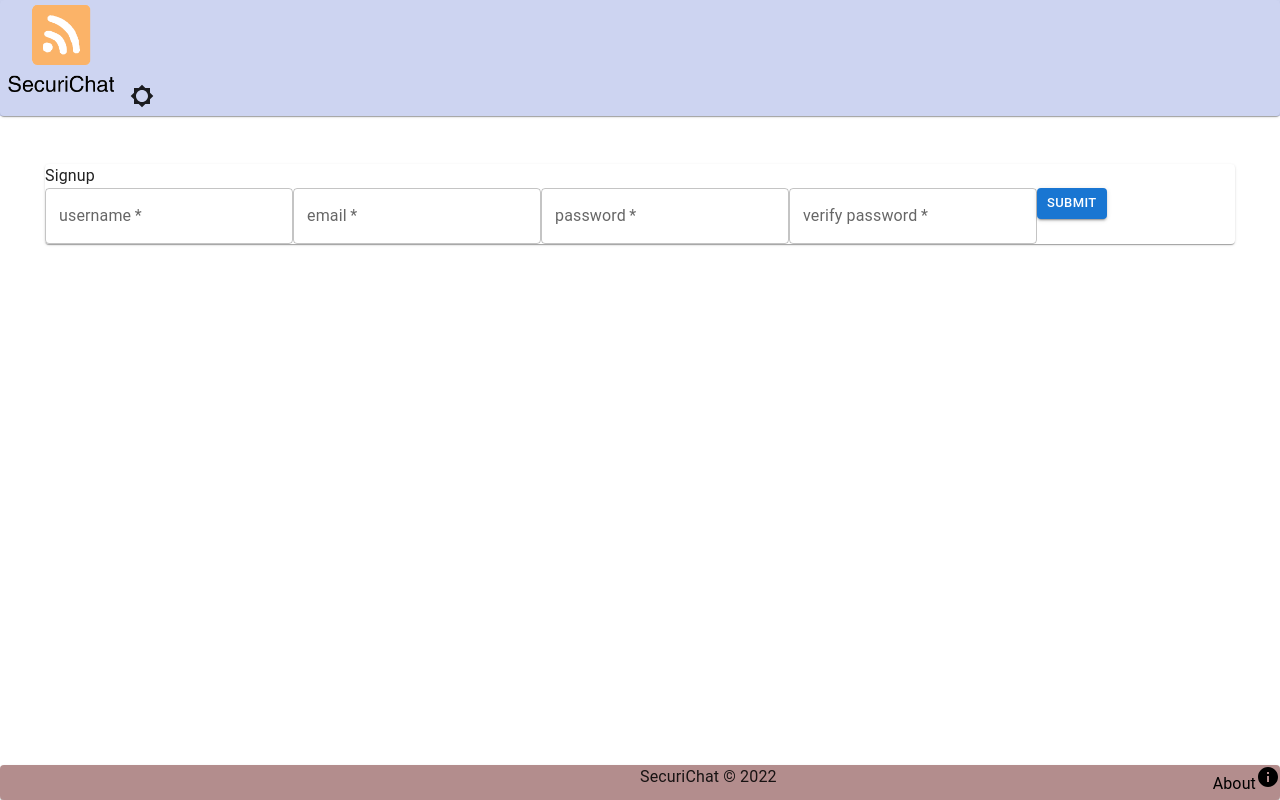
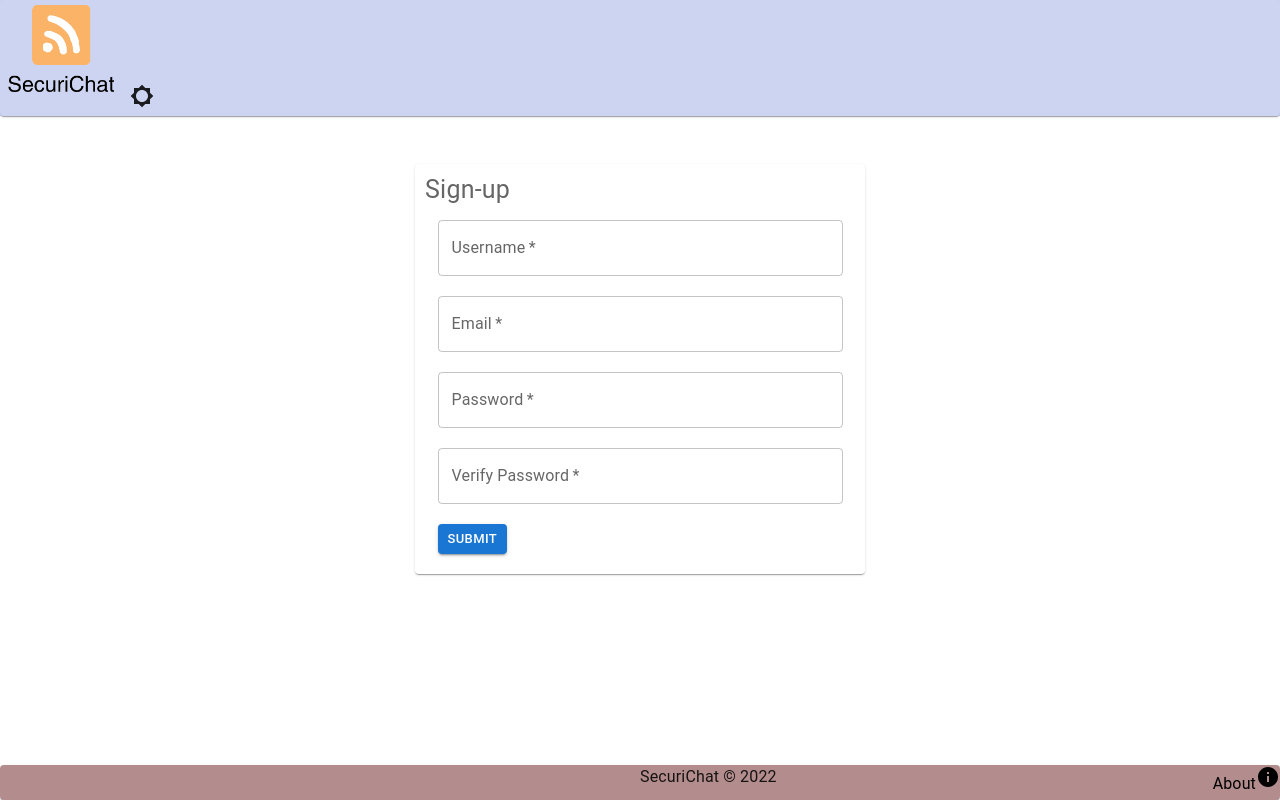
Before and after one commit to Secure-Chat/SecuriChat-Web-App, a React (Create React App) app: page /signup in a window 1280 px wide. Built offline with nearby package versions, Linux system fonts and the light colour scheme; no server answers.

Commit message:
completes positioning of login and sign up pages

```diff
--- a/src/components/login/Login.js
+++ b/src/components/login/Login.js
@@ -9,15 +9,8 @@ import { getUserData } from '../middleware/dataStore';
 // Styles
 import './Login.scss';
 import { Button, FormLabel, Paper, TextField, Typography } from '@mui/material';
-import { makeStyles } from '@mui/styles';
 
 // Components
-
-const useStyles = makeStyles({
-  btn: {
-    color: 'red',
-  },
-});
 
 const mapStateToProps = (state) => {
   return {
@@ -37,8 +30,6 @@ export default connect(
   mapStateToProps,
   mapDispatchToProps
 )(function Login(props) {
-  const classes = useStyles();
-
   // const socket = useContext(SocketContext);
   const REACT_APP_DATABASE_URL = process.env.REACT_APP_DATABASE_URL;
 
@@ -89,7 +80,7 @@ export default connect(
             <FormLabel id="label">Sign-In</FormLabel>
             <TextField required className="login-field" label="Username" name="username" />
             <TextField required className="login-field" label="Password" type="password" name="password" />
-            <Button id="submit" className={classes.btn} variant="contained" type="submit">
+            <Button id="submit" variant="contained" type="submit">
               Submit
             </Button>
           </form>
--- a/src/components/login/Login.scss
+++ b/src/components/login/Login.scss
@@ -3,6 +3,7 @@
   margin: auto;
 }
 
+form {
   #label {
     font-size: 25px;
     margin: 10px;
@@ -18,7 +19,7 @@
   #submit {
     margin: 20px 5% 10px 5%;
   }
-
+}
 .create-account-field {
   border-bottom: 0px;
   border-right: 0px;
--- a/src/components/signup/Signup.js
+++ b/src/components/signup/Signup.js
@@ -2,18 +2,17 @@
 import React, { useState } from 'react';
 import axios from 'axios';
 import { Navigate } from 'react-router-dom';
+import jwt_decode from 'jwt-decode';
 import setAuthToken from '../../utils/setAuthToken';
-import jwt_decode from 'jwt-decode';
-import { Paper, Typography, Button, FormLabel, TextField, IconButton } from '@mui/material';
+
+//styling
+import { Paper, Button, FormLabel, TextField, IconButton } from '@mui/material';
 import { makeStyles } from '@mui/styles';
 import VisibilityIcon from '@mui/icons-material/Visibility';
 import VisibilityOffIcon from '@mui/icons-material/VisibilityOff';
+import './Signup.scss';
 
 const REACT_APP_SERVER_URL = process.env.REACT_APP_SERVER_URL;
-
-const useStyles = makeStyles({
-  inputField: {},
-});
 
 const Signup = (props) => {
   const [username, setUsername] = useState('');
@@ -23,7 +22,6 @@ const Signup = (props) => {
   const [redirect, setRedirect] = useState(false);
   const [showPassword, setShowPassword] = useState(false);
   const setPasswordIcon = showPassword ? <VisibilityIcon /> : <VisibilityOffIcon />;
-  const classes = useStyles();
 
   const handleShowPassword = () => {
     setShowPassword(!showPassword);
@@ -97,16 +95,17 @@ const Signup = (props) => {
   if (redirect) return <Navigate to="/contacts" />;
 
   return (
-    <Paper>
-      <Typography>Signup</Typography>
-      <FormLabel onSubmit={handleSubmit}>
-        <TextField required className={classes.inputField} label="username" onChange={handleUsername} />
-        <TextField required label="email" onChange={handleEmail} />
+    <Paper id="signup-div">
+      <form onSubmit={handleSubmit}>
+        <FormLabel id="signup-label">Sign-up</FormLabel>
+        <TextField required className="input-field" label="Username" onChange={handleUsername} />
+        <TextField required label="Email" className="input-field" onChange={handleEmail} />
 
         <TextField
           type={showPassword ? 'text' : 'password'}
           required
-          label="password"
+          label="Password"
+          className="input-field"
           onChange={handlePassword}
           onClick={handleShowPassword}
           onMouseDown={handleMouseDownPassword}
@@ -116,11 +115,11 @@ const Signup = (props) => {
           </IconButton>
         </TextField>
 
-        <TextField required label="verify password" onChange={handleConfirmPassword} />
-        <Button type="submit" className="btn btn-primary float-right" variant="contained" size="small">
+        <TextField required label="Verify Password" className="input-field" onChange={handleConfirmPassword} />
+        <Button type="submit" id="btn" variant="contained" size="small">
           Submit
         </Button>
-      </FormLabel>
+      </form>
     </Paper>
   );
 };
--- /dev/null
+++ b/src/components/signup/Signup.scss
@@ -0,0 +1,22 @@
+#signup-div {
+  max-width: 450px;
+  margin: auto;
+}
+
+form {
+  #signup-label {
+    font-size: 25px;
+    margin: 10px;
+    position: relative;
+    top: 8px;
+  }
+
+  .input-field {
+    width: 90%;
+    margin: 20px 5% 0px 5%;
+  }
+
+  #btn {
+    margin: 20px 5% 20px 5%;
+  }
+}
```
Lines whose indentation alone changed are shown as unchanged.
